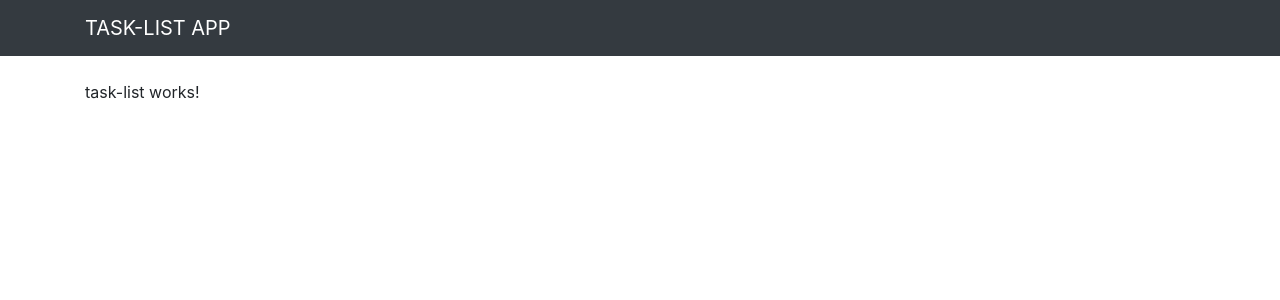
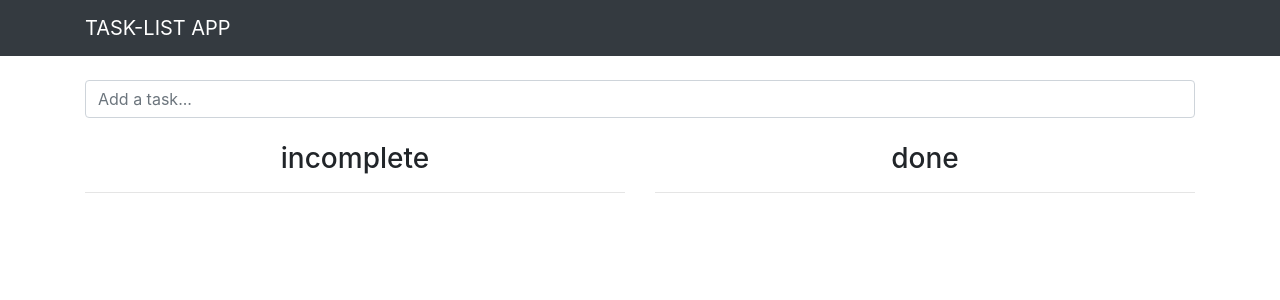
Before and after one commit to erickangweisz/TaskList, an Angular app: page / in a window 1280 px wide. Shown: the top 300 px of the page. Built offline with nearby package versions, Linux system fonts and the light colour scheme.

Commit message:
prepare grid in task-list.html

```diff
--- a/src/app/components/task-list/task-list.component.html
+++ b/src/app/components/task-list/task-list.component.html
@@ -1 +1,13 @@
-<p>task-list works!</p>
+<input type="text" class="form-control" placeholder="Add a task...">
+
+<br>
+<div class="row align-items-center text-center">
+    <div class="col">
+        <h3>incomplete</h3>
+        <hr>
+    </div>
+    <div class="col">
+        <h3>done</h3>
+        <hr>
+    </div>
+</div>
```
